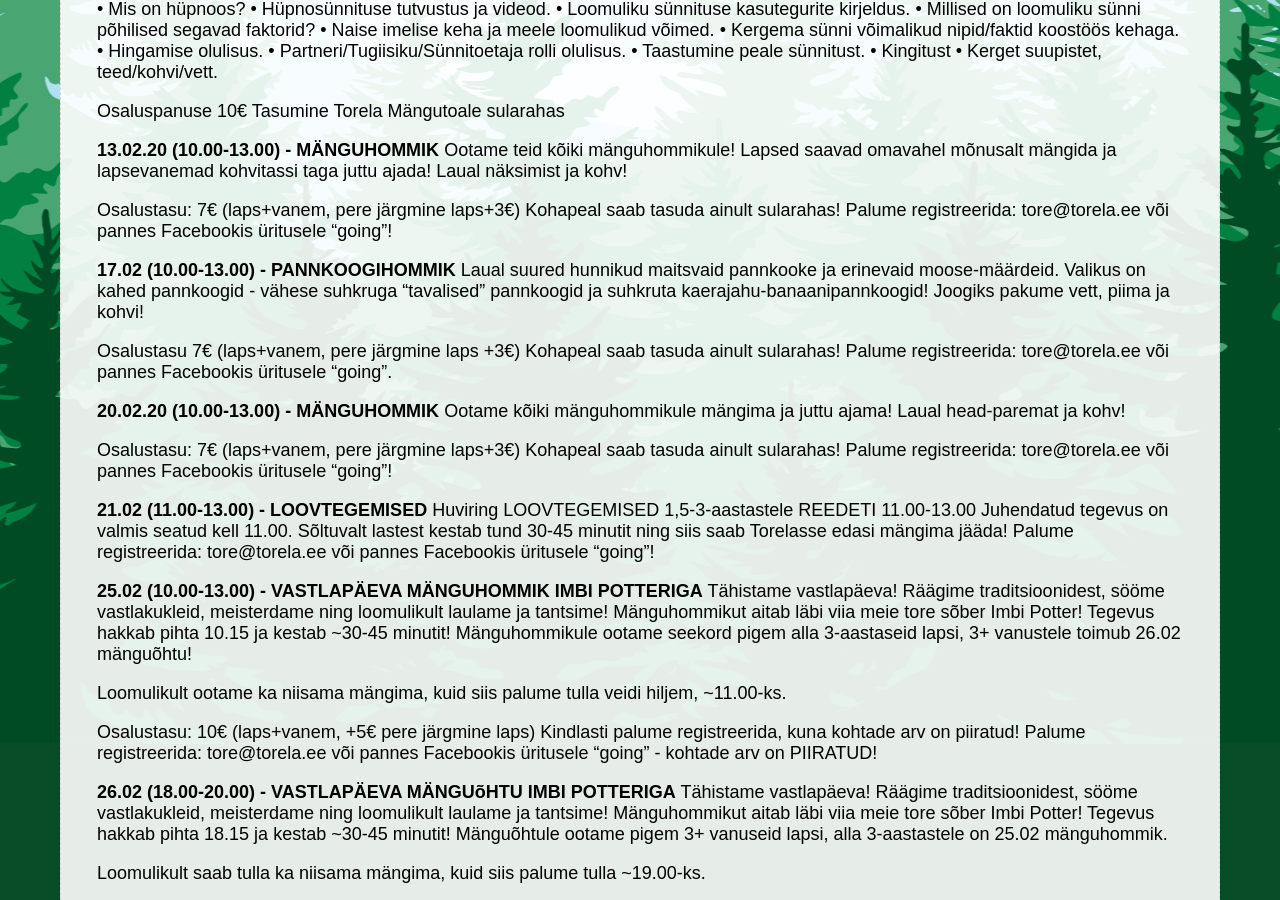
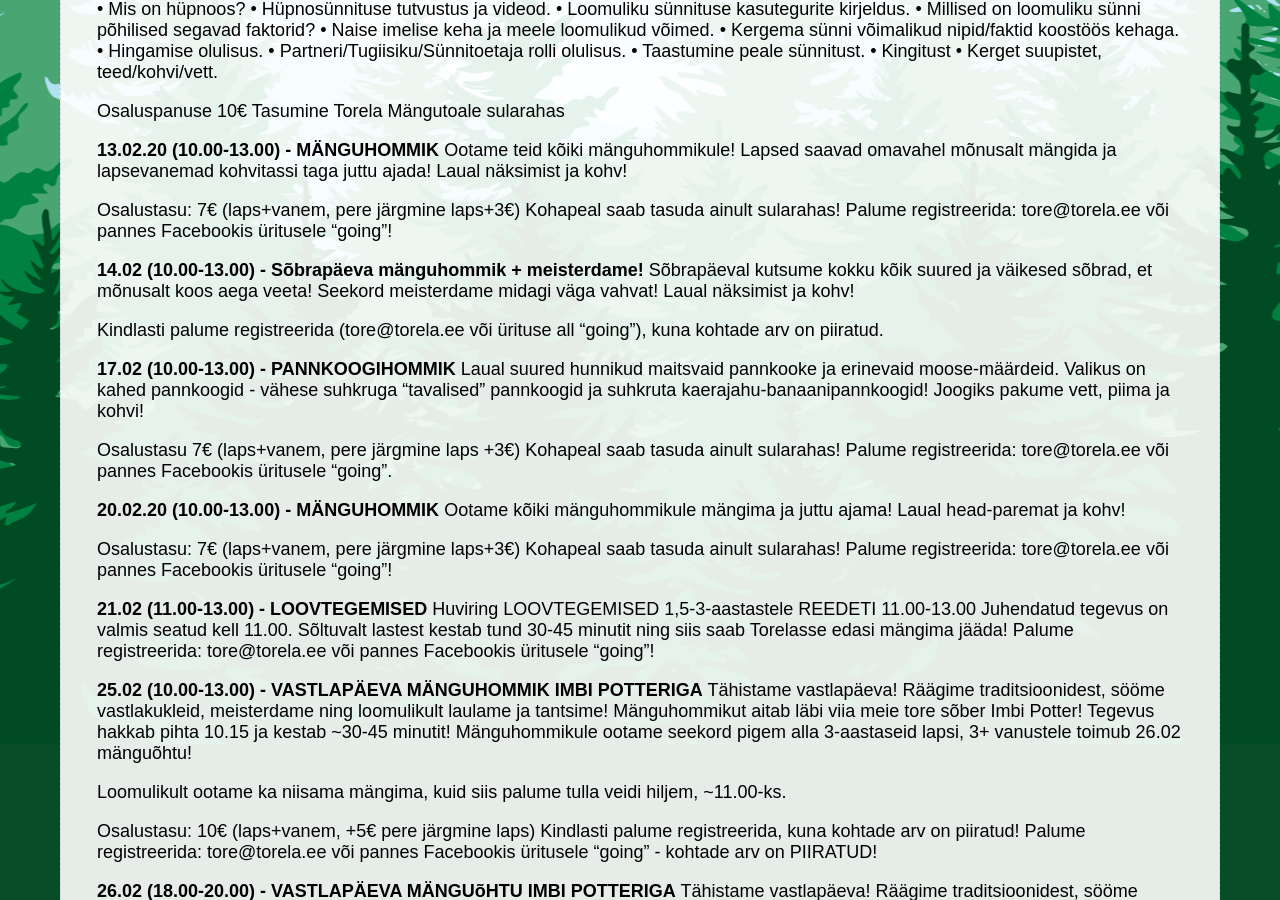
Before and after one commit to mypsik/torela, a Jekyll site: the page built from syndmused/index.md, in a window 1280 px wide and 900 px high, scrolled down 721 px. Built offline with Jekyll 4.4.1, drawn with Linux system fonts in a browser that asks for light colours.

Commit message:
Update index.md

```diff
--- a/syndmused/index.md
+++ b/syndmused/index.md
@@ -48,6 +48,14 @@ Osalustasu: 7€ (laps+vanem, pere järgmine laps+3€)
 Kohapeal saab tasuda ainult sularahas!
 Palume registreerida: tore@torela.ee või pannes Facebookis üritusele "going"!
 
+
+
+**14.02 (10.00-13.00) - Sõbrapäeva mänguhommik + meisterdame!**
+Sõbrapäeval kutsume kokku kõik suured ja väikesed sõbrad, et mõnusalt koos aega veeta!
+Seekord meisterdame midagi väga vahvat!
+Laual näksimist ja kohv!
+
+Kindlasti palume registreerida (tore@torela.ee või ürituse all "going"), kuna kohtade arv on piiratud.
 
 **17.02 (10.00-13.00) - PANNKOOGIHOMMIK**
 Laual suured hunnikud maitsvaid pannkooke ja erinevaid moose-määrdeid. Valikus on kahed pannkoogid - vähese suhkruga "tavalised" pannkoogid ja suhkruta kaerajahu-banaanipannkoogid!
```
